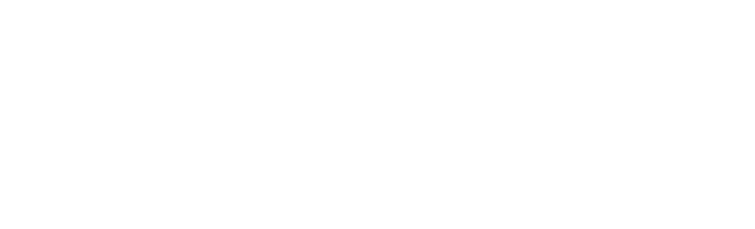
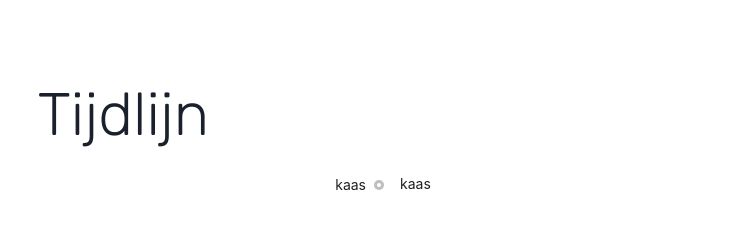
Before and after one commit to Fredkr0ket/personal-website, a React (Vite) app: page / in a window 1280 px wide. Shown: the part 2193-2422 px from the top of the page, without its empty margins (262-1017 px from the left). Before the commit the page ends 2063 px from the top, so only its background shows below. Built offline with nearby package versions, Linux system fonts and the light colour scheme.

Commit message:
added timeline

```diff
--- a/package.json
+++ b/package.json
@@ -9,12 +9,14 @@
     "preview": "vite preview"
   },
   "dependencies": {
+    "@ant-design/icons": "^5.0.1",
     "@chakra-ui/icons": "^2.0.17",
     "@chakra-ui/react": "^2.5.1",
     "@emotion/css": "^11.10.6",
     "@emotion/react": "^11.10.6",
     "@emotion/styled": "^11.10.6",
     "@types/lodash": "^4.14.191",
+    "antd": "^5.3.3",
     "framer-motion": "^10.1.0",
     "react": "^18.2.0",
     "react-dom": "^18.2.0",
--- a/src/App.tsx
+++ b/src/App.tsx
@@ -1,9 +1,9 @@
 import { css } from '@emotion/css'
-import React from 'react'
 import Bio from './components/Bio'
 import ScrollButton from './components/Buttons/ScrollButton'
 import Header from './components/Header'
 import ProjectDisplay from './components/Project/ProjectDisplay'
+import TimelineDisplay from './components/Timeline'
 
 function App() {
 
@@ -15,6 +15,7 @@ function App() {
       </div>
       <ScrollButton target="projects" display="Projecten"/>
       <ProjectDisplay />
+      <TimelineDisplay />
     </div>
   )
 }
--- a/src/components/Project/ProjectDisplay.tsx
+++ b/src/components/Project/ProjectDisplay.tsx
@@ -1,14 +1,10 @@
 import { css } from "@emotion/css";
-import React from "react";
 import ProjectItems from "./ProjectItems";
 import  projectData from "../../data/projects.json"
-type project = {
-    title: string
-    body: string
-    tools: string[]
-    image: string
-}
+
+
 const ProjectDisplay = () => {
+
     const projects1 = projectData.projectData.map((project, index) => {
         if (index % 2 == 0) {
             return (
@@ -33,6 +29,7 @@ const ProjectDisplay = () => {
             )
         }
     })
+
     return (
         <div id="projects" className={styles.root}>
             <h1 className={styles.title}>Projecten<br/></h1>
@@ -56,6 +53,7 @@ const styles = {
         margin-bottom: auto;
         display: flex;
         flex-direction: column;
+        margin-bottom: 100px;
     `,
     title: css`
         font-family: rubiklight;
--- /dev/null
+++ b/src/components/Timeline.tsx
@@ -0,0 +1,34 @@
+import { css } from "@emotion/css";
+import { left } from "@popperjs/core";
+import { Timeline } from "antd";
+import  timelineData from "../data/timeline.json"
+const TimelineDisplay = () => {
+
+    return (
+        <div id="projects" className={styles.root}>
+            <h1 className={styles.title}>Tijdlijn<br/></h1>
+            <Timeline items={timelineData.items} mode={left} />
+        </div>
+    )
+}
+
+const styles = {
+    root: css`
+        max-width: 90%;
+        width:90%;
+        scroll-padding-top: 20px;
+        margin-top: 100px;
+        margin-bottom: auto;
+        display: flex;
+        flex-direction: column;
+        margin-bottom: 100px;
+    `,
+    title: css`
+        font-family: rubiklight;
+        font-size: 60px;
+        padding-left: 5px;
+        padding-bottom: 20px;
+    `
+}
+
+export default TimelineDisplay
--- /dev/null
+++ b/src/data/timeline.json
@@ -0,0 +1,10 @@
+{
+    "items" : [
+        {
+            "color": "gray",
+            "dot": "",
+            "label": "kaas",
+            "children": "kaas"
+        }
+    ]
+}
```
Also changed, not shown: 1 other file (tests, documents, lock files or other folders).
